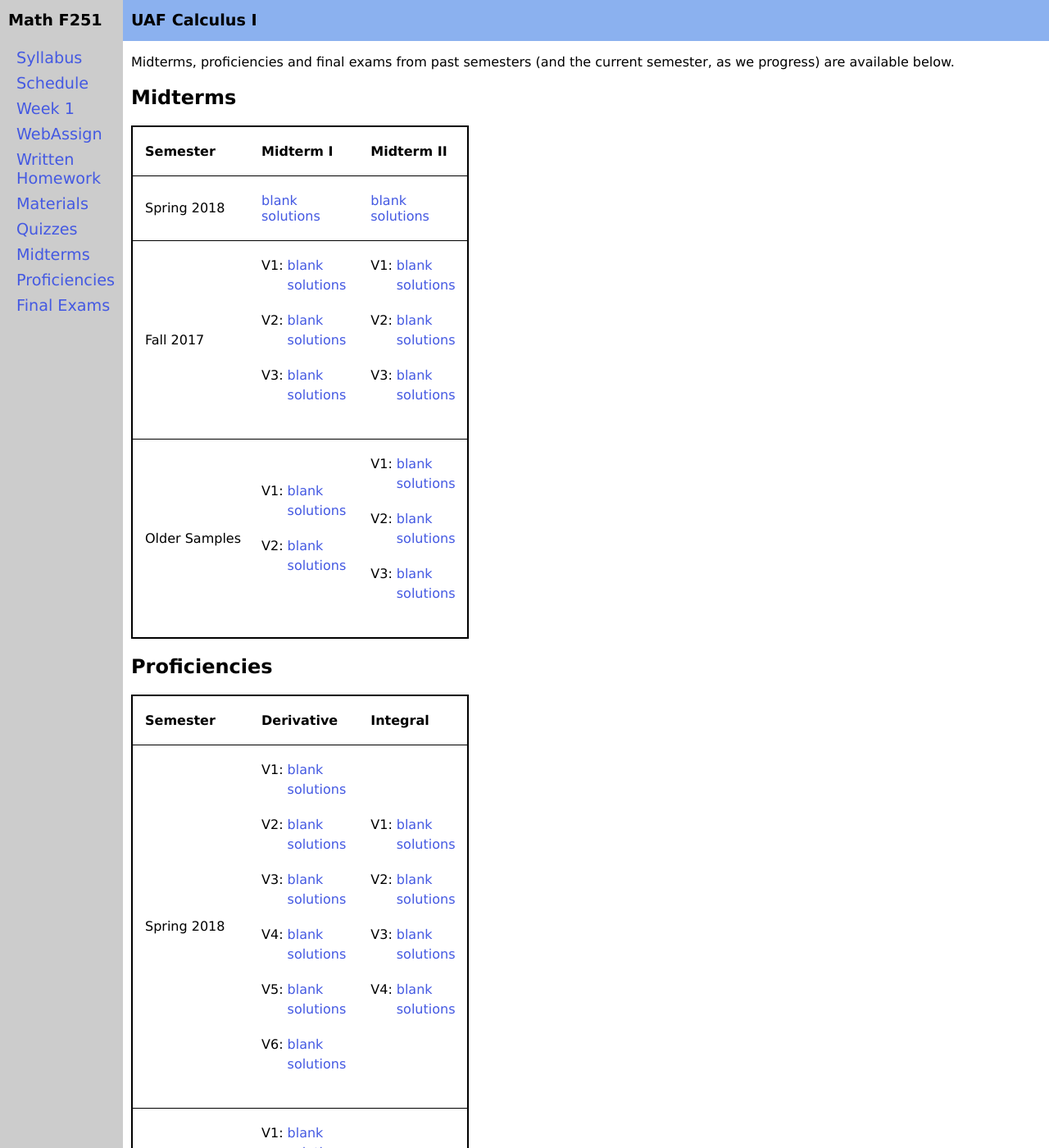
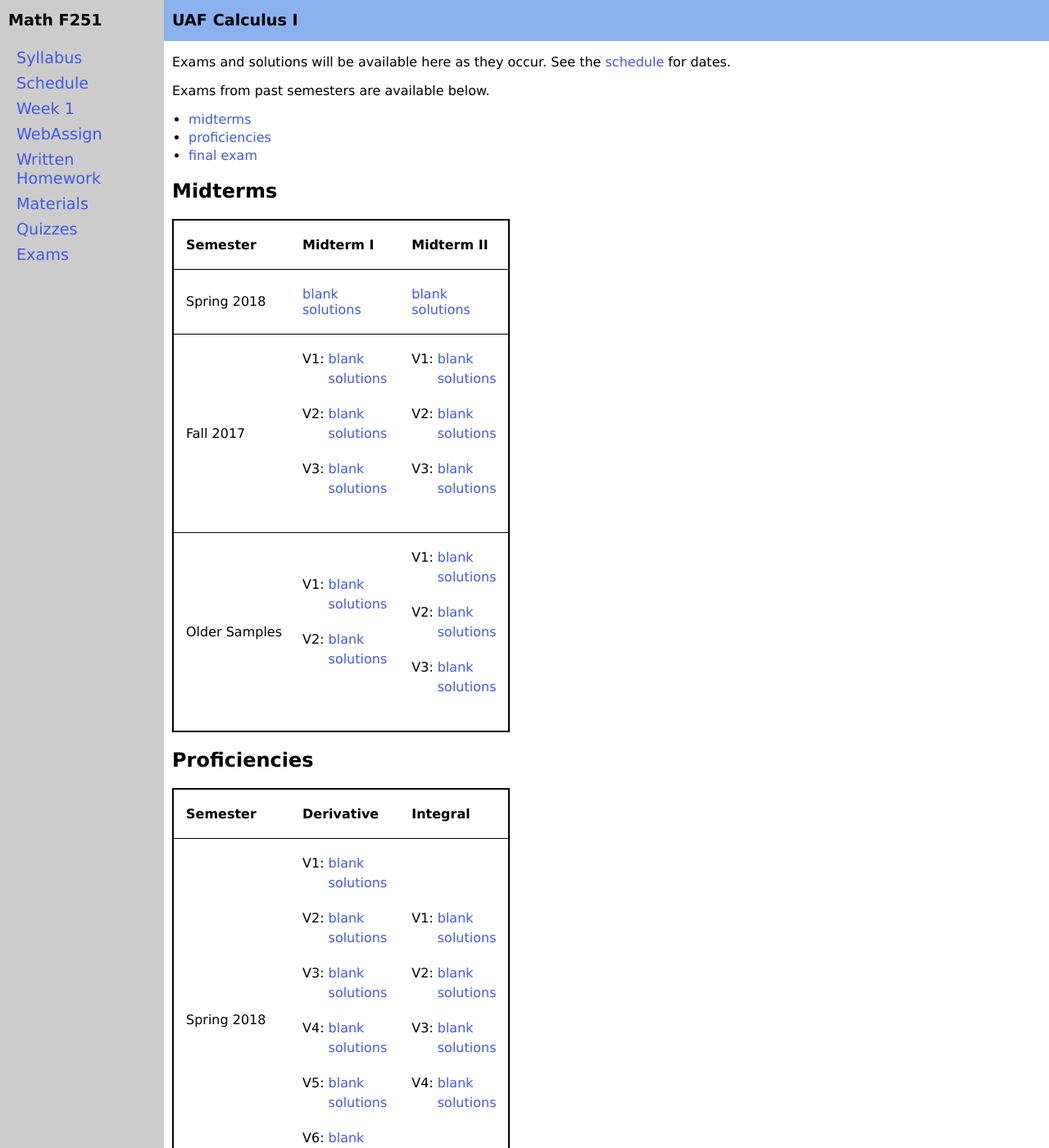
Before and after one commit to uaf-math/calc1, a Jekyll site: the page built from exams.md, in a window 1280 px wide and 1400 px high. Shown: the whole window at 82% size. Built offline with Jekyll 4.4.1, drawn with Linux system fonts in a browser that asks for light colours.

Commit message:
I think a simpler left menu is a good fiddle.  If you disagree then please revert.

```diff
--- a/css/site.scss
+++ b/css/site.scss
@@ -3,7 +3,7 @@
 ---
 
 $sans-font-stack: Verdana, Arial, Helvetica, sans-serif;
-$full-screen-sidenav-allotment: 150px;
+$full-screen-sidenav-allotment: 200px;
 $mobile-screen-sidenav-allotment: 40px;
 $header-height: 50px;
 $thin-space: 5px;
--- a/exams.md
+++ b/exams.md
@@ -3,9 +3,14 @@ layout: course-page
 title: Exams
 ---
 
-Midterms, proficiencies and final exams
-from past semesters (and the current semester, as we progress)
-are available below.
+Exams and solutions will be available here as they occur.  See the [schedule](assets/general/Fall2018/MATH251-Schedule-F2018.pdf) for dates.
+
+Exams from past semesters are available below.
+
+* [midterms](#midterms)
+* [proficiencies](#proficiencies)
+* [final exam](#finals)
+
 
 ## <a id="midterms"></a>Midterms
 
```
Also changed, not shown: _data/toc.yaml (+1 -7 lines).
